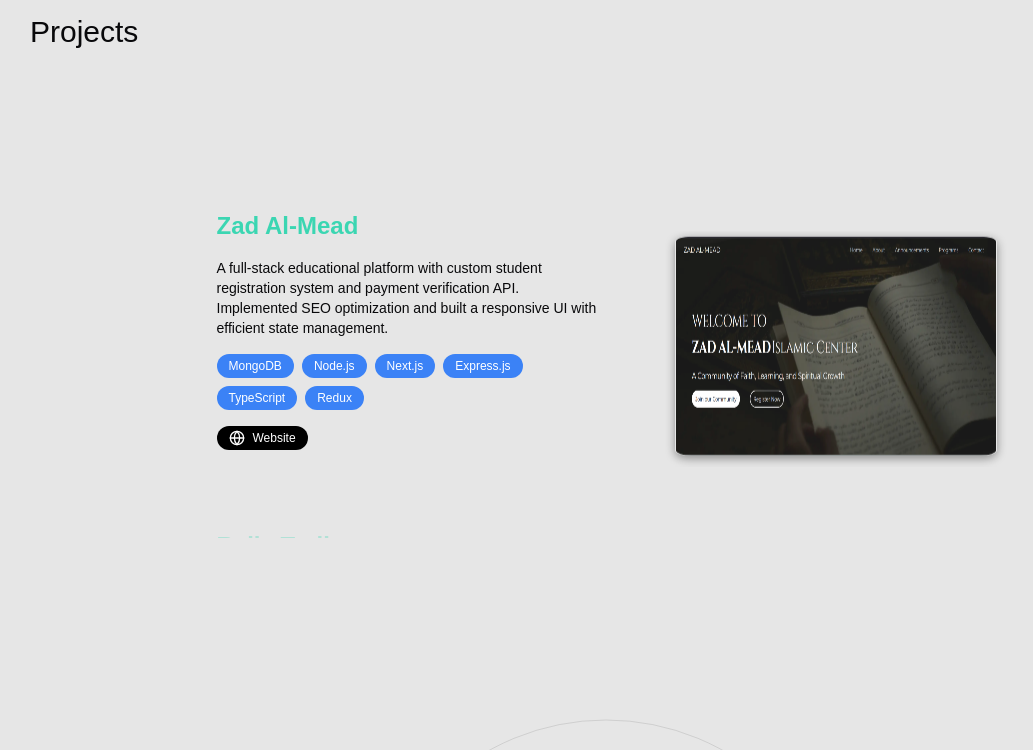
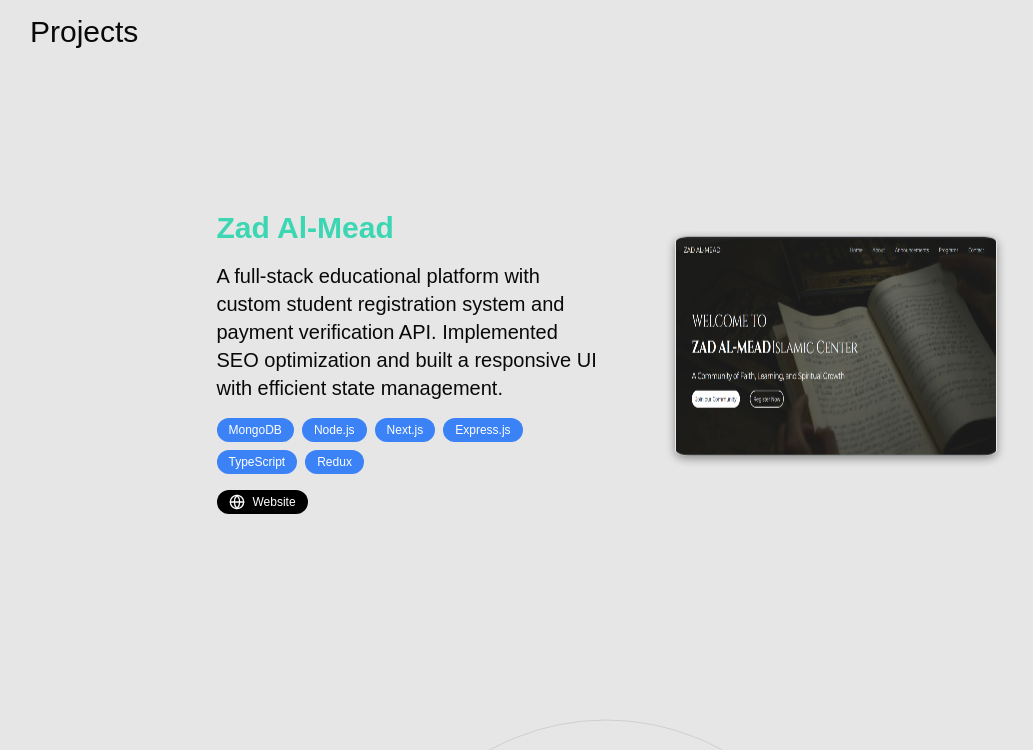
Before and after one commit to IbnuJabir/Portfolio_v1, a Next.js app: page / in a window 1280 px wide. Shown: the part 2200-2950 px from the top of the page, without its empty margins (34-1067 px from the left). Built offline with nearby package versions, Linux system fonts and the light colour scheme.

Commit message:
fix(ui): update project links and improve layout in Projects and StickyScroll components

```diff
--- a/src/components/Projects.tsx
+++ b/src/components/Projects.tsx
@@ -112,7 +112,7 @@ const projects = [
       "An AI-powered app that generates recipes from leftover ingredients. Integrated multiple APIs, deployed with Docker & NGINX.",
     techStack: ["Flask", "React", "TypeScript", "MongoDB", "Docker"],
     content: (
-      <PinContainer title="RemyRecipeX" href="https://remyrecipex.vercel.app">
+      <PinContainer title="RemyRecipeX" href="https://remyrecipes.up.railway.app">
         <div className="flex basis-full flex-col tracking-tight text-slate-100/50 sm:basis-1/2 w-[20rem] h-[40rem] ">
           <div className="flex items-center justify-center w-full h-full">
             <Image
@@ -157,13 +157,13 @@ const projects = [
     Github: "https://github.com/IbnuJabir/simple_shell",
   },
   {
-    title: "Chatosphere",
+    title: "ChatoSphere",
     description:
       "A full-fledged desktop chat application built using React for the frontend and Firebase for the backend. Features include user authentication, real-time messaging, user presence indication, persistent chat history, profile management, and real-time notifications.",
     techStack: ["React", "Firebase", "CSS", "Material-UI"],
     content: (
       <PinContainer
-        title="Fullstack Desktop Chat Application"
+        title="ChatoSphere"
         href="https://github.com/IbnuJabir/fullStack_chatApp"
       >
         <div className="flex basis-full flex-col tracking-tight text-slate-100/50 sm:basis-1/2 w-[20rem] h-[40rem]">
--- a/src/components/ui/sticky-scroll-reveal.tsx
+++ b/src/components/ui/sticky-scroll-reveal.tsx
@@ -76,21 +76,21 @@ export const StickyScroll = ({
       ref={ref}
     >
       {/* Left Section: Project Titles & Descriptions */}
-      <div className="relative flex items-start px-4">
+      <div className="relative flex items-start px-4 gap-8">
         <div className="max-w-2xl">
           {content.map((item, index) => (
             <div key={item.title + index} className="my-20">
               <motion.h2
                 initial={{ opacity: 0 }}
                 animate={{ opacity: activeCard === index ? 1 : 0.3 }}
-                className="text-2xl font-bold text-[#3bd6b2]"
+                className="text-2xl md:text-3xl font-bold text-[#3bd6b2]"
               >
                 {item.title}
               </motion.h2>
               <motion.p
                 initial={{ opacity: 0 }}
                 animate={{ opacity: activeCard === index ? 1 : 0.3 }}
-                className="text-sm  max-w-sm mt-4"
+                className="text-sm md:text-xl  max-w-sm mt-4"
               >
                 {item.description}
               </motion.p>
```
